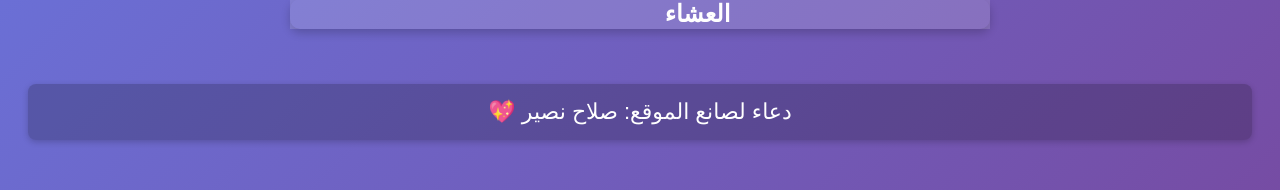
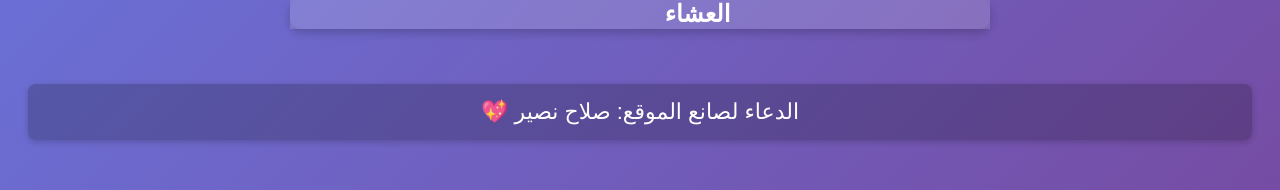
Before and after one commit to sm080a88-sys/Prayer-times-, a plain HTML site: page index.html in a window 1280 px wide. Shown: the part 617-807 px from the top of the page. Drawn offline with Linux system fonts and the light colour scheme.

Commit message:
Update footer text for site creator

```diff
--- a/index.html
+++ b/index.html
@@ -105,7 +105,7 @@
     <tr><td>العشاء</td><td id="isha"></td></tr>
 </table>
 
-<footer>دعاء لصانع الموقع: صلاح نصير 💖</footer>
+<footer>الدعاء لصانع الموقع: صلاح نصير 💖</footer>
 
 <script>
 let prayerTimes = {};
```
